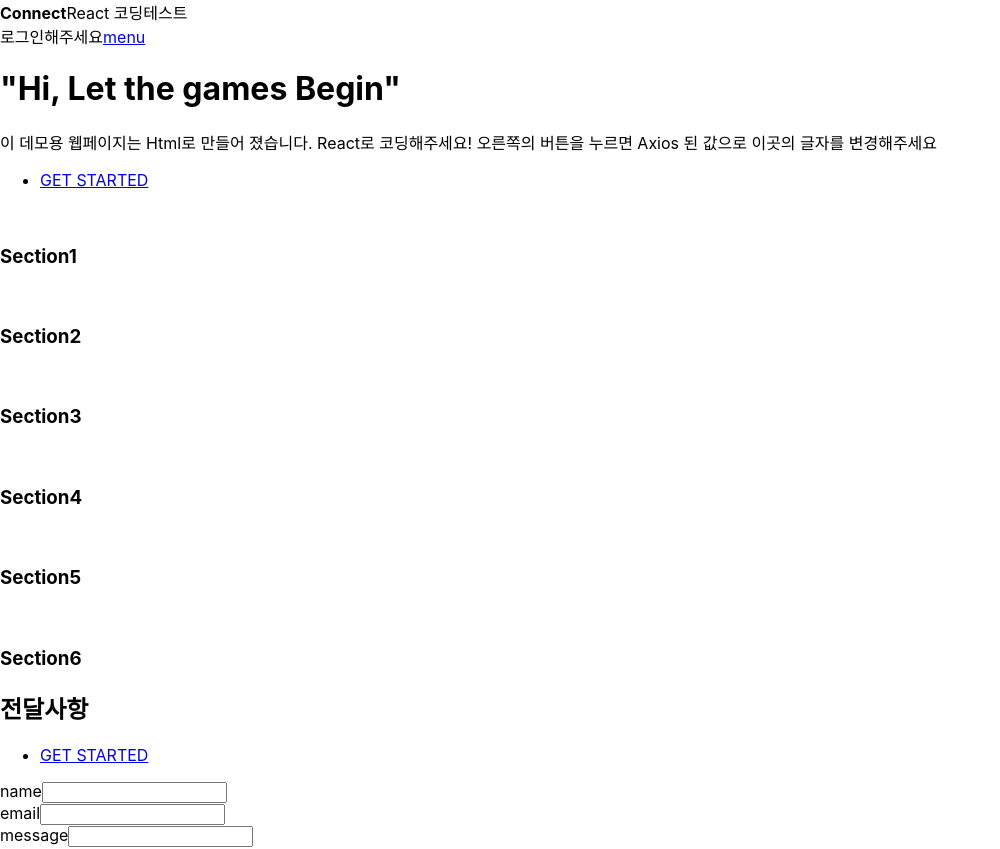
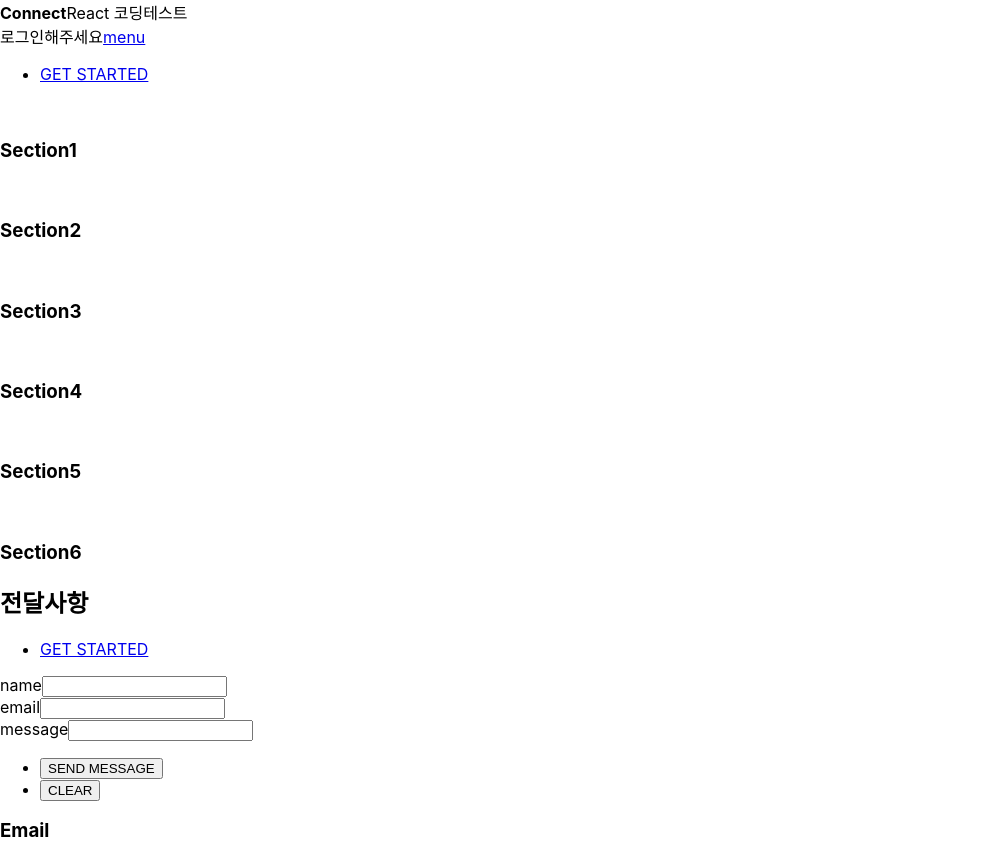
Before and after one commit to seonzeti/CNT_React_TEST, a React (Create React App) app: page / in a window 1280 px wide. Shown: the top 849 px of the page, without its empty margins (0-1000 px from the left). Built offline with nearby package versions, Linux system fonts and the light colour scheme.

Commit message:
- 210907 useState 진행중

```diff
--- a/src/app.jsx
+++ b/src/app.jsx
@@ -1,7 +1,5 @@
-import React from 'react';
-import { useCallback } from 'react';
-import { useState } from 'react';
-// import axios from 'axios';
+import React, {useState, useEffect, useCallback }from 'react';
+import axios from 'axios';
 
 
 import Navbar from './components/navbar';
@@ -13,16 +11,7 @@ import Contact from './components/contact';
 import Footer from './components/footer';
 
 
-
-
-
 const App = () => {
-
-    const getStarted = useCallback(text => {
-        console.log('들어오긴해?')
-        return null;
-
-    });
 
 
 
@@ -30,7 +19,7 @@ const App = () => {
 
         <>
             <Navbar></Navbar>
-            <Major switchText = {getStarted}></Major>
+            <Major></Major>
             <Sections></Sections>
             <Inner ></Inner>
             <Form></Form>
--- a/src/components/form.jsx
+++ b/src/components/form.jsx
@@ -1,9 +1,14 @@
-import React, { PureComponent } from 'react';
+import React, { memo } from 'react';
 
-class Form extends PureComponent {
-render() {
-    return (
-      <form action="#">
+
+const Form = memo(props => {
+
+  const onSubmit = event => {
+
+  }
+
+  return (
+    <form onSubmit={onSubmit}>
         <div className="fields">
           <div className="field half">
             <label>name</label>
@@ -25,8 +30,8 @@ render() {
         </ul>
 
       </form>
-    );
-  }
-}
+  );
+});
+
 
 export default Form;
--- a/src/components/major.jsx
+++ b/src/components/major.jsx
@@ -1,34 +1,48 @@
-import React, { memo } from 'react';
+import React, { memo, useState } from 'react';
 import axios from 'axios';
 
 
-const Major = memo (({ getStarted }) => {
+
+const Major = memo (() => {
+
+
+    async function switchText() {
+
+      const [txt, setTxt] = useState({
+        text : "초기값 입니다",
+        desc: "초기값 2 입니다",
+    });
+
+    //   const connect = await axios.get('https://heronoah.github.io/CNT_Web_TEST_Ref/test-value/')
+    //     .then(res => setTxt(res));
+
+    //   const data = JSON.stringify(connect);
+
+    //   const obj = JSON.parse(data, (key,value) => {
+    //       return value;
+    //   });
+
+
+      // const connect = await axios.get('https://heronoah.github.io/CNT_Web_TEST_Ref/test-value/');
+      // const data = JSON.stringify(connect);
+
+      // const obj = JSON.parse(data, (key,value) => {
+      //     return value;
+      // });
+
+      // console.log(obj.data['title']);
+      // console.log(obj.data['description']);
+      // console.log(obj.data['count']);
 
 
 
 
-    async function switchText() {
-
-      console.log("123123")
-
-      const connect = await axios.get('https://heronoah.github.io/CNT_Web_TEST_Ref/test-value/');
-      const data = JSON.stringify(connect);
-
-      const obj = JSON.parse(data, (key,value) => {
-          return value;
-      });
-
-      console.log(obj.data['title']);
-      console.log(obj.data['description']);
-      console.log(obj.data['count']);
 
     }
 
 
-    function text() {
-      return '이 데모용 웹페이지는 Html로 만들어 졌습니다. React로 코딩해주세요! 오른쪽의 버튼을 누르면 Axios 된 값으로 이곳의 글자를 변경해주세요'
-
-    }
+    //"Hi, Let the games Begin"
+    //'이 데모용 웹페이지는 Html로 만들어 졌습니다. React로 코딩해주세요! 오른쪽의 버튼을 누르면 Axios 된 값으로 이곳의 글자를 변경해주세요'
 
 
 
@@ -37,10 +51,10 @@ const Major = memo (({ getStarted }) => {
 
 
       <><header>
-        <h1>"Hi, Let the games Begin"</h1>
+        {/* <h1>{txt.text}</h1> */}
       </header><div>
           <p>
-            {text()}
+            {/* {txt.desc} */}
           </p>
 
           <ul>
```
